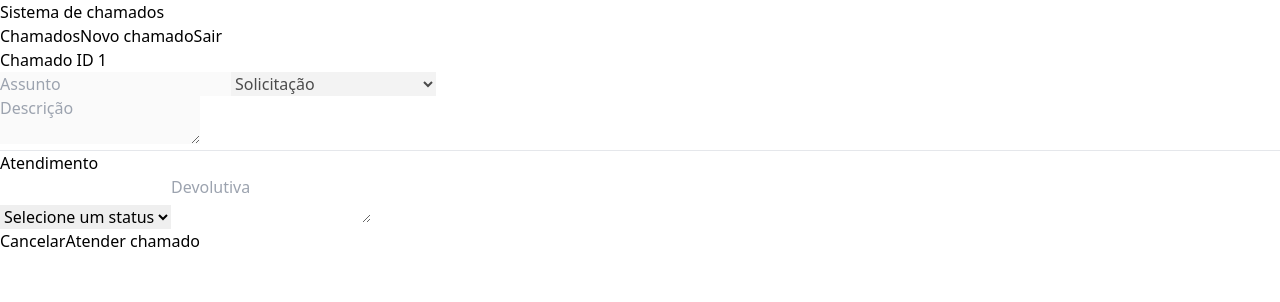
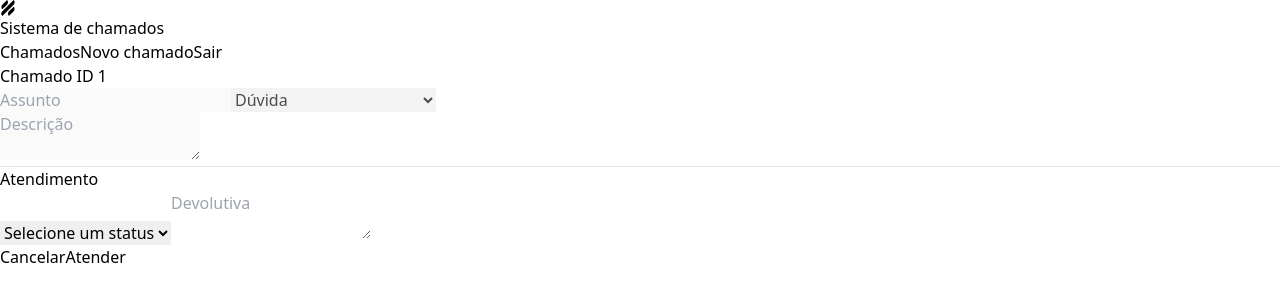
Before and after one commit to abdiasjunior/frontend-chamados, a React (Vite) app: page /chamado/1 in a window 1280 px wide. Shown: the top 302 px of the page. Built offline with nearby package versions, Linux system fonts and the light colour scheme.

Commit message:
frontend3

```diff
--- a/index.html
+++ b/index.html
@@ -6,7 +6,7 @@
     <meta name="viewport" content="width=device-width, initial-scale=1.0" />
     <title>Chamados</title>
   </head>
-  <body class="bg-gradient-to-r from-gray-800 to-gray-600 ">
+  <body class="  bg-gradient-to-r from-gray-800 to-gray-600">
     <div id="root"></div>
     <script type="module" src="/src/main.jsx"></script>
   </body>
--- a/src/components/Header/index.jsx
+++ b/src/components/Header/index.jsx
@@ -1,4 +1,5 @@
 import { Link, useNavigate } from "react-router-dom"
+import { SiHelpscout } from "react-icons/si";
 
 function Header(){
     const navigate = useNavigate()
@@ -10,7 +11,10 @@ function Header(){
 
     return (
         <header className="bg-white w-full flex max-md:flex-col max-md:items-center p-3 mb-5 gap-2 justify-between items-center">
-            <h1 className="font-bold text-2xl max-md:text-3xl">Sistema de chamados</h1>
+            <h1 className="font-bold flex gap-1 justify-center items-center text-2xl max-md:text-3xl">
+                <SiHelpscout className="text-red-600"/>
+                Sistema de chamados
+            </h1>
             <div className="flex gap-2 items-center">
                 <Link to="/chamados" className="bg-gray-200 hover:bg-gray-300 rounded-md px-4 text-md text-black">Chamados</Link>
                 <Link to="/novoChamado" className="bg-gray-200 hover:bg-gray-300 rounded-md px-4 text-md text-black">Novo chamado</Link>
--- a/src/pages/Atendimento/index.jsx
+++ b/src/pages/Atendimento/index.jsx
@@ -43,13 +43,13 @@ function Atendimento(){
     return (
         <div className="flex flex-col items-center">
             <Header/>
-            <div className="w-8/12 max-md:w-10/12 mx-auto bg-white p-8 border-gray-300 rounded-lg shadow-lg">
+            <div className="w-6/12 max-md:w-10/12 mx-auto bg-white p-8 border-gray-300 rounded-lg shadow-lg">
                 <h2 className="text-2xl font-bold mb-6 text-center text-gray-800">Chamado ID {id}</h2>
                 <form className="flex flex-col gap-3" onSubmit={handleSubmit}>
                     <div className="flex gap-3 max-md:flex-col">
                         <input disabled className="w-full px-3 py-2 border border-gray-300 rounded-md focus:outline-none" placeholder="Assunto" type="text" value={chamado.assunto}/>
-                        <select disabled className="w-full px-3 py-2 border border-gray-300 rounded-md focus:outline-none" type="text" value={chamado.categoria}>
-                            <option selected disabled>Selecione uma categoria</option>
+                        <select disabled className="w-full px-3 py-2 border border-gray-300 rounded-md focus:outline-none" type="text" value="Dúvida">
+                            <option>Selecione uma categoria</option>
                             <option value="Solicitação">Solicitação</option>
                             <option value="Dúvida">Dúvida</option>
                             <option value="Reclamação">Reclamação</option>
@@ -71,9 +71,9 @@ function Atendimento(){
                     <textarea className="w-full px-3 py-2 border border-gray-300 rounded-md focus:outline-none" placeholder="Devolutiva" ref={devolutivaRef}/>
 
 
-                    <div className="flex gap-3">
-                        <Link className=" w-1/3 text-black text-center bg-gray-200 hover:bg-gray-300 font-semibold py-2 px-4 rounded-md" to="/chamados">Cancelar</Link>
-                        <button className=" w-2/3 bg-blue-600 hover:bg-blue-800 text-white font-semibold py-2 px-4 rounded-md">Atender chamado</button>
+                    <div className="flex gap-3 justify-end">
+                        <Link className="w-1/4 text-black text-center bg-gray-200 hover:bg-gray-300 font-semibold py-2 px-4 rounded-md" to="/chamados">Cancelar</Link>
+                        <button className="w-1/4 bg-blue-600 hover:bg-blue-800 text-white font-semibold py-2 px-4 rounded-md">Atender</button>
                     </div>
                 </form>
             </div>
--- a/src/pages/Cadastro/index.jsx
+++ b/src/pages/Cadastro/index.jsx
@@ -1,6 +1,8 @@
 import { Link } from "react-router-dom"
 import { useRef } from "react"
 import api from "../../services/api"
+import { SiHelpscout } from "react-icons/si";
+
 
 function Cadastro(){
     const nomeRef = useRef()
@@ -29,7 +31,11 @@ function Cadastro(){
 
     return (
         <div className="max-w-md mt-10 mx-auto bg-white p-8 border-gray-300 rounded-lg shadow-lg">
-            <h2 className="text-2xl font-bold mb-6 text-center text-gray-800">Cadastro</h2>
+            <h1 className="font-bold mb-6 flex gap-1 justify-center items-center text-3xl">
+                <SiHelpscout className="text-red-600"/>
+                Sistema de chamados
+            </h1>
+            <h2 className="text-xl font-bold mb-6 text-center text-gray-800">Cadastro</h2>
             <form className="flex flex-col gap-3" onSubmit={handleSubmit}>
                 <input className="w-full px-3 py-2 border border-gray-300 rounded-md focus:outline-none" placeholder="Nome" type="text" ref={nomeRef}/>
 
--- a/src/pages/Chamados/index.jsx
+++ b/src/pages/Chamados/index.jsx
@@ -20,7 +20,7 @@ function Chamados(){
     return (
         <div className="flex flex-col items-center">
             <Header/>
-            <div className="w-8/12 max-md:w-10/12 p-5 rounded-lg bg-gray-800 flex items-center flex-col gap-5">
+            <div className="w-6/12 max-md:w-10/12 p-5 rounded-lg bg-gray-800 flex items-center flex-col gap-5">
                 <h1 className="font-bold  text-white text-xl">Chamados realizados</h1>
 
                 {/*{chamados && chamados.length > 0 && chamados.map( chamado => ())}
--- a/src/pages/Login/index.jsx
+++ b/src/pages/Login/index.jsx
@@ -1,6 +1,8 @@
 import { Link, useNavigate } from "react-router-dom"
 import { useRef } from "react"
 import api from "../../services/api"
+import { SiHelpscout } from "react-icons/si";
+
 
 function Login(){
     const emailRef = useRef()
@@ -25,8 +27,12 @@ function Login(){
     }
 
     return (
-            <div className="max-w-md mt-10 mx-auto bg-white p-8 border-gray-300 rounded-lg shadow-lg">
-            <h2 className="text-2xl font-bold mb-6 text-center text-gray-800">Login</h2>
+        <div className="max-w-md mt-10 mx-auto bg-white p-8 border-gray-300 rounded-lg shadow-lg">
+            <h1 className="font-bold mb-6 flex gap-1 justify-center items-center text-3xl">
+                <SiHelpscout className="text-red-600"/>
+                Sistema de chamados
+            </h1>
+            <h2 className="text-xl font-bold mb-6 text-center text-gray-800">Login</h2>
             <form className="flex flex-col gap-3" onSubmit={handleSubmit}>
                 <input className="w-full px-3 py-2 border border-gray-300 rounded-md focus:outline-none" placeholder="E-mail" type="email" ref={emailRef}/>
                 <input className="w-full px-3 py-2 border border-gray-300 rounded-md focus:outline-none" placeholder="Senha" type="password" ref={senhaRef}/>
--- a/src/pages/NovoChamado/index.jsx
+++ b/src/pages/NovoChamado/index.jsx
@@ -16,7 +16,7 @@ function NovoChamado(){
     return (
         <div className="flex flex-col items-center">
             <Header/>
-            <div className="w-8/12 max-md:w-10/12 mx-auto bg-white p-8 border-gray-300 rounded-lg shadow-lg">
+            <div className="w-6/12 max-md:w-10/12 mx-auto bg-white p-8 border-gray-300 rounded-lg shadow-lg">
                 <h2 className="text-2xl font-bold mb-6 text-center text-gray-800">Novo chamado</h2>
                 <form className="flex flex-col gap-3" onSubmit={handleSubmit}>
                     <div className="flex gap-3 max-md:flex-col">
@@ -31,9 +31,9 @@ function NovoChamado(){
                         </select>
                     </div>
                     <textarea className="w-full px-3 py-2 border border-gray-300 rounded-md focus:outline-none" placeholder="Descrição" ref={descricaoRef}/>
-                    <div className="flex gap-3">
-                        <Link className=" w-1/3 text-black text-center bg-gray-200 hover:bg-gray-300 font-semibold py-2 px-4 rounded-md" to="/chamados">Cancelar</Link>
-                        <button className=" w-2/3 bg-red-600 hover:bg-red-800 text-white font-semibold py-2 px-4 rounded-md">Enviar chamado</button>
+                    <div className="flex gap-3 justify-end">
+                        <Link className=" w-1/4 text-black text-center bg-gray-200 hover:bg-gray-300 font-semibold py-2 px-4 rounded-md" to="/chamados">Cancelar</Link>
+                        <button className=" w-1/4 bg-red-600 hover:bg-red-800 text-white font-semibold py-2 px-4 rounded-md">Enviar</button>
                     </div>
                 </form>
             </div>
```
